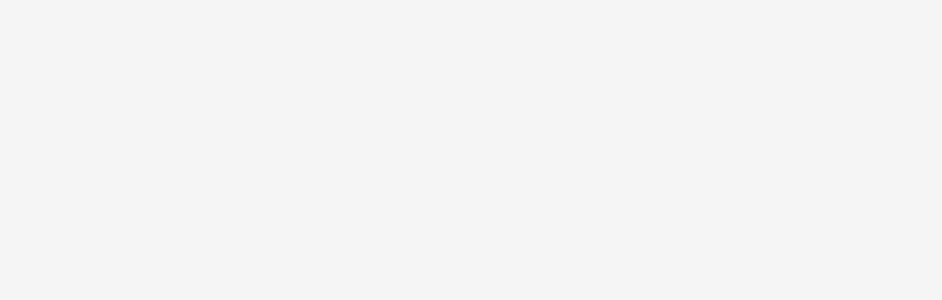
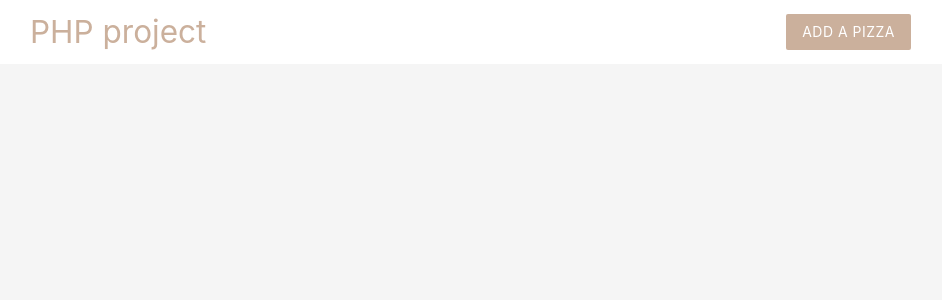
Before and after one commit to mitevdimitar/php-project, a PHP site: page / in a window 1280 px wide. Before the commit the part shown is empty. Shown: the top 300 px of the page, without its empty margins (162-1104 px from the left). Run offline with PHP 8.4, Linux system fonts and the light colour scheme.

Commit message:
create project header

```diff
--- a/templates/header.php
+++ b/templates/header.php
@@ -3,7 +3,23 @@
   <meta name="viewport" content="width=device-width, initial-scale=1">
   <!-- Compiled and minified CSS -->
   <link rel="stylesheet" href="https://cdnjs.cloudflare.com/ajax/libs/materialize/1.0.0/css/materialize.min.css">
+  <style type="text/css">
+    .brand {
+      background: #cbb09c !important;
+    }
+    .brand-text {
+      color: #cbb09c !important;
+    }
+  </style>
 
   <title>PHP project</title>
 </head>
     <body class="grey lighten-4">
+        <nav class="white z-depth-0">
+          <div class="container">
+            <a href="#" class="brand-logo brand-text">PHP project</a>
+            <ul id="nav-mobile" class="right hide-on-small-and-down">
+              <li><a href="#" class="btn brand z-depth-0">Add a pizza</a></li>
+            </ul>
+          </div>
+        </nav>
```
